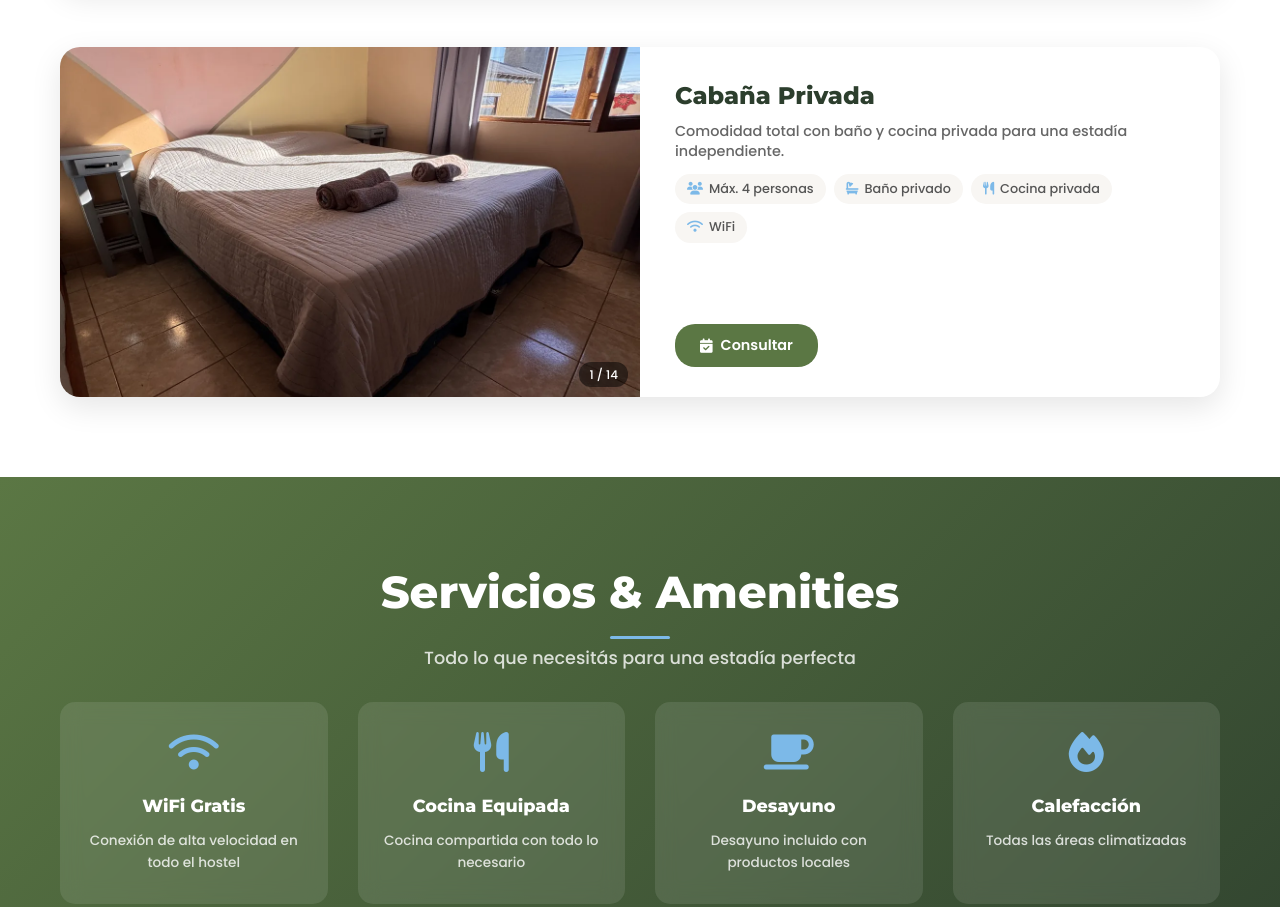
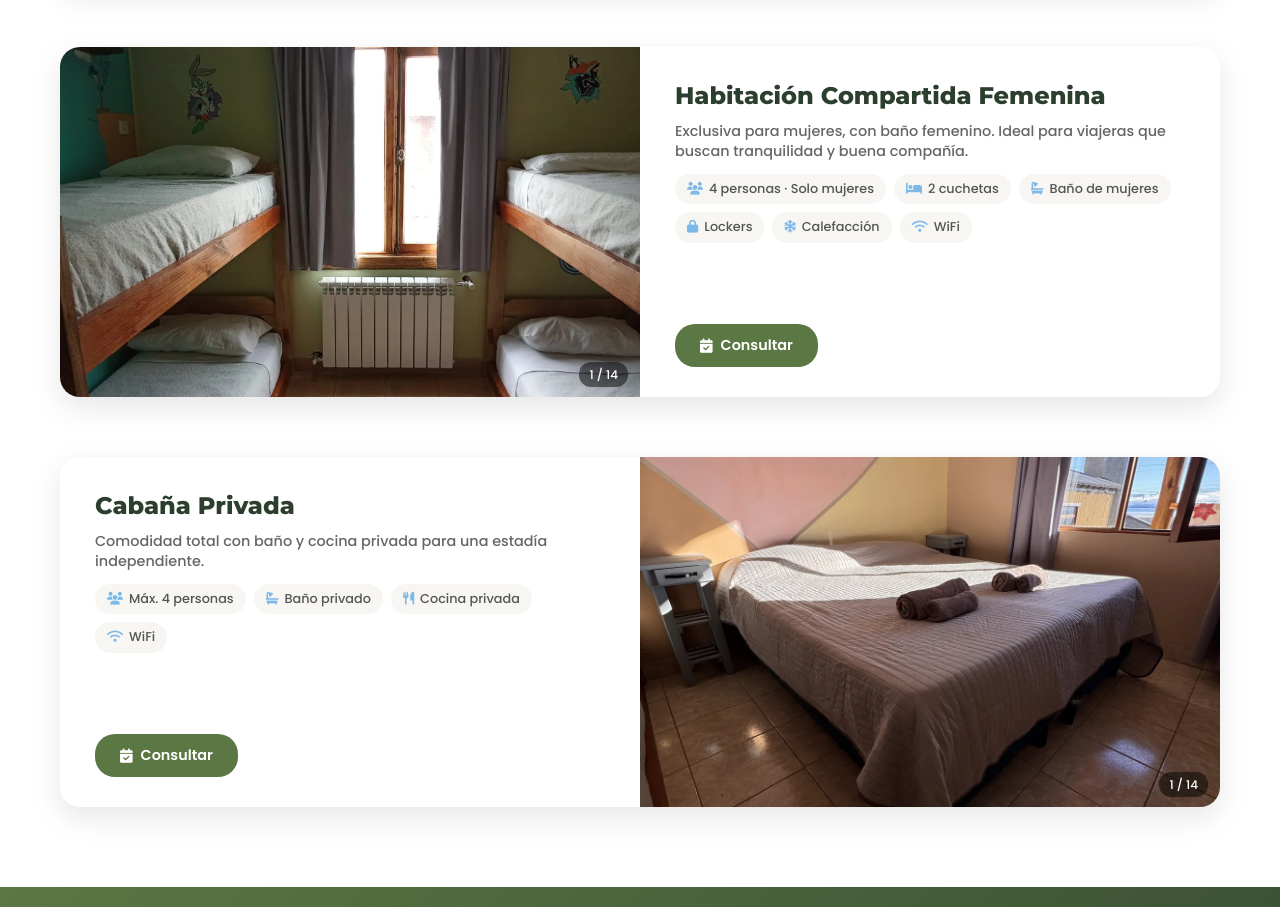
Before and after one commit to IKeuKen-hostel/website, a plain HTML site: page index.html in a window 1280 px wide. Shown: the part 3760-4667 px from the top of the page. Drawn offline with Linux system fonts and the light colour scheme.

Commit message:
Sumar la Habitacion Compartida Femenina
Nueva tarjeta entre la Compartida y la Cabana: 4 personas solo mujeres,
2 cuchetas, bano de mujeres, lockers, calefaccion y WiFi. 14 fotos: las 4
de la habitacion y las 4 de un bano de mujeres nuevas (femenina/1-8), mas
las 6 del bano de mujeres que ya estaban en el sitio (se reutilizan los
mismos archivos de banos/, sin duplicarlos).

Textos en ES y EN, se reasigna la alternancia imagen izquierda/derecha y
llms.txt suma la habitacion a la tabla.

Co-Authored-By: Claude Opus 5.5 <noreply@anthropic.com>

```diff
--- a/i18n.js
+++ b/i18n.js
@@ -36,6 +36,8 @@ const translations = {
         "rooms.triple.desc": "Perfecta para amigos o familias pequeñas que viajan juntos.",
         "rooms.shared.name": "Habitación Compartida",
         "rooms.shared.desc": "La opción ideal para viajeros que buscan conocer gente nueva.",
+        "rooms.female.name": "Habitación Compartida Femenina",
+        "rooms.female.desc": "Exclusiva para mujeres, con baño femenino. Ideal para viajeras que buscan tranquilidad y buena compañía.",
         "rooms.family.name": "Cabaña Privada",
         "rooms.family.desc": "Comodidad total con baño y cocina privada para una estadía independiente.",
         "rooms.sharedPrivate.name": "Habitación Compartida con Baño Privado",
@@ -53,6 +55,9 @@ const translations = {
         "rooms.feature.kitchen": "Cocina privada",
         "rooms.feature.mixed4": "4 personas · Mixta",
         "rooms.feature.beds4": "2 camas simples + 1 cucheta",
+        "rooms.feature.women4": "4 personas · Solo mujeres",
+        "rooms.feature.bunks2": "2 cuchetas",
+        "rooms.feature.womenBath": "Baño de mujeres",
         "rooms.feature.kitchenKettle": "Cocina privada y pava eléctrica",
         "rooms.feature.perBed": "Enchufe, repisa y velador por cama",
         "btn.inquire": "Consultar",
@@ -266,6 +271,8 @@ const translations = {
         "rooms.triple.desc": "Perfect for friends or small families traveling together.",
         "rooms.shared.name": "Shared Room",
         "rooms.shared.desc": "The ideal option for travelers looking to meet new people.",
+        "rooms.female.name": "Female Shared Room",
+        "rooms.female.desc": "Women only, with a women's bathroom. Ideal for female travelers looking for a quiet stay and good company.",
         "rooms.family.name": "Private Cabin",
         "rooms.family.desc": "Total comfort with private bathroom and kitchen for an independent stay.",
         "rooms.sharedPrivate.name": "Shared Room with Private Bathroom",
@@ -283,6 +290,9 @@ const translations = {
         "rooms.feature.kitchen": "Private kitchen",
         "rooms.feature.mixed4": "4 guests · Mixed dorm",
         "rooms.feature.beds4": "2 single beds + 1 bunk bed",
+        "rooms.feature.women4": "4 guests · Women only",
+        "rooms.feature.bunks2": "2 bunk beds",
+        "rooms.feature.womenBath": "Women's bathroom",
         "rooms.feature.kitchenKettle": "Private kitchen and electric kettle",
         "rooms.feature.perBed": "Outlet, shelf and reading lamp per bed",
         "btn.inquire": "Inquire",
--- a/index.html
+++ b/index.html
@@ -345,6 +345,42 @@
                     </div>
                 </div>
                 <div class="room-card">
+                    <div class="room-carousel">
+                        <div class="room-slide active"><img loading="lazy" src="image_webp/Habitaciones/femenina/1.webp" alt="Habitación Compartida Femenina - foto 1 de 14"></div>
+                        <div class="room-slide"><img data-src="image_webp/Habitaciones/femenina/2.webp" alt="Habitación Compartida Femenina - foto 2 de 14"></div>
+                        <div class="room-slide"><img data-src="image_webp/Habitaciones/femenina/3.webp" alt="Habitación Compartida Femenina - foto 3 de 14"></div>
+                        <div class="room-slide"><img data-src="image_webp/Habitaciones/femenina/4.webp" alt="Habitación Compartida Femenina - foto 4 de 14"></div>
+                        <div class="room-slide"><img data-src="image_webp/Habitaciones/femenina/5.webp" alt="Habitación Compartida Femenina - foto 5 de 14"></div>
+                        <div class="room-slide"><img data-src="image_webp/Habitaciones/femenina/6.webp" alt="Habitación Compartida Femenina - foto 6 de 14"></div>
+                        <div class="room-slide"><img data-src="image_webp/Habitaciones/femenina/7.webp" alt="Habitación Compartida Femenina - foto 7 de 14"></div>
+                        <div class="room-slide"><img data-src="image_webp/Habitaciones/femenina/8.webp" alt="Habitación Compartida Femenina - foto 8 de 14"></div>
+                        <div class="room-slide"><img data-src="image_webp/banos/Entrada%20Banos%20Mujeres.webp" alt="Habitación Compartida Femenina - foto 9 de 14"></div>
+                        <div class="room-slide"><img data-src="image_webp/banos/Espejo%20Bacha%20mujeres.webp" alt="Habitación Compartida Femenina - foto 10 de 14"></div>
+                        <div class="room-slide"><img data-src="image_webp/banos/Espejo%20bacha%20Mujeres%202.webp" alt="Habitación Compartida Femenina - foto 11 de 14"></div>
+                        <div class="room-slide"><img data-src="image_webp/banos/Caricaturas%20Mujeres.webp" alt="Habitación Compartida Femenina - foto 12 de 14"></div>
+                        <div class="room-slide"><img data-src="image_webp/banos/Cortina%20Duchas.webp" alt="Habitación Compartida Femenina - foto 13 de 14"></div>
+                        <div class="room-slide"><img data-src="image_webp/banos/Ducha%20mujeres.webp" alt="Habitación Compartida Femenina - foto 14 de 14"></div>
+                        <button class="room-carousel-btn prev" aria-label="Anterior" data-i18n-aria="aria.prev"><i class="fas fa-chevron-left"></i></button>
+                        <button class="room-carousel-btn next" aria-label="Siguiente" data-i18n-aria="aria.next"><i class="fas fa-chevron-right"></i></button>
+                        <span class="room-counter"></span>
+                    </div>
+                    <div class="room-content">
+                        <h3 data-i18n="rooms.female.name">Habitación Compartida Femenina</h3>
+                        <p class="room-description" data-i18n="rooms.female.desc">Exclusiva para mujeres, con baño femenino. Ideal para viajeras que buscan tranquilidad y buena compañía.</p>
+                        <div class="room-features">
+                            <span data-i18n-html="rooms.feature.women4"><i class="fas fa-users"></i> 4 personas · Solo mujeres</span>
+                            <span data-i18n-html="rooms.feature.bunks2"><i class="fas fa-bed"></i> 2 cuchetas</span>
+                            <span data-i18n-html="rooms.feature.womenBath"><i class="fas fa-bath"></i> Baño de mujeres</span>
+                            <span data-i18n-html="rooms.feature.lockers"><i class="fas fa-lock"></i> Lockers</span>
+                            <span data-i18n-html="rooms.feature.heating"><i class="fas fa-snowflake"></i> Calefacción</span>
+                            <span data-i18n-html="rooms.feature.wifi"><i class="fas fa-wifi"></i> WiFi</span>
+                        </div>
+                        <div class="room-cta">
+                            <a href="#booking" class="btn-ver" data-room="female" data-i18n-html="btn.inquire"><i class="fas fa-calendar-check"></i> Consultar</a>
+                        </div>
+                    </div>
+                </div>
+                <div class="room-card reverse">
                     <div class="room-carousel">
                         <div class="room-slide active"><img loading="lazy" src="image_webp/Habitaciones/suite/1.webp" alt="Cabaña Privada - foto 1 de 14"></div>
                         <div class="room-slide"><img data-src="image_webp/Habitaciones/suite/12.webp" alt="Cabaña Privada - foto 2 de 14"></div>
```
Also changed, not shown: image_webp/Habitaciones/femenina/1.webp (added), image_webp/Habitaciones/femenina/2.webp (added), image_webp/Habitaciones/femenina/3.webp (added), image_webp/Habitaciones/femenina/4.webp (added), image_webp/Habitaciones/femenina/5.webp (added), image_webp/Habitaciones/femenina/6.webp (added), image_webp/Habitaciones/femenina/7.webp (added), image_webp/Habitaciones/femenina/8.webp (added), llms.txt.
